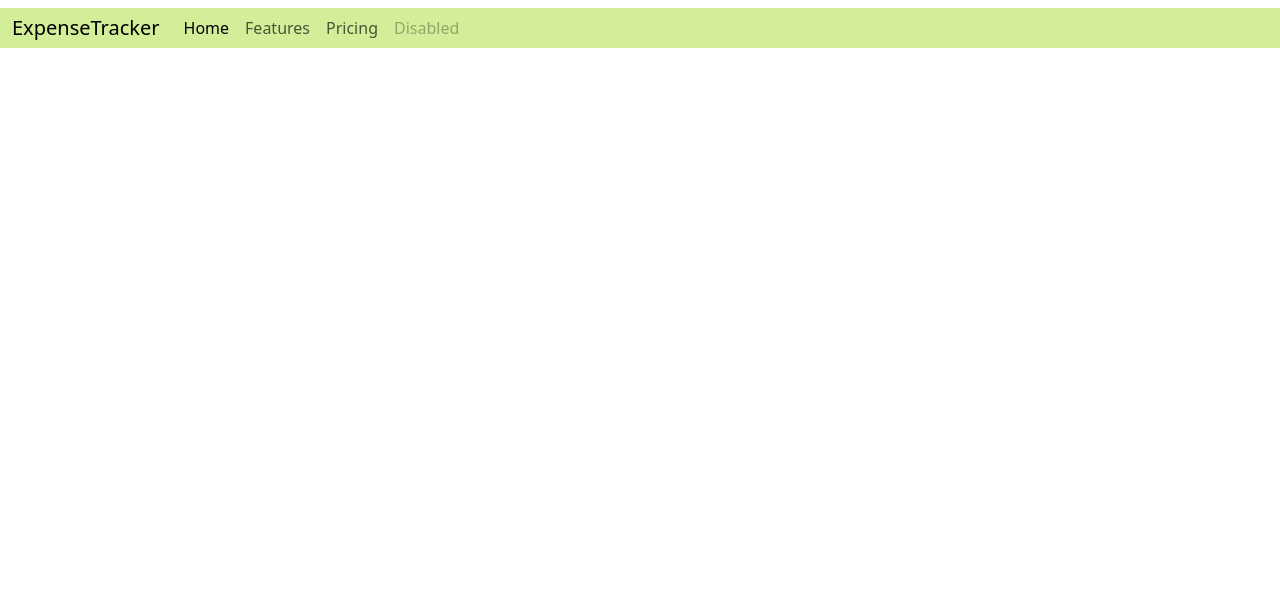
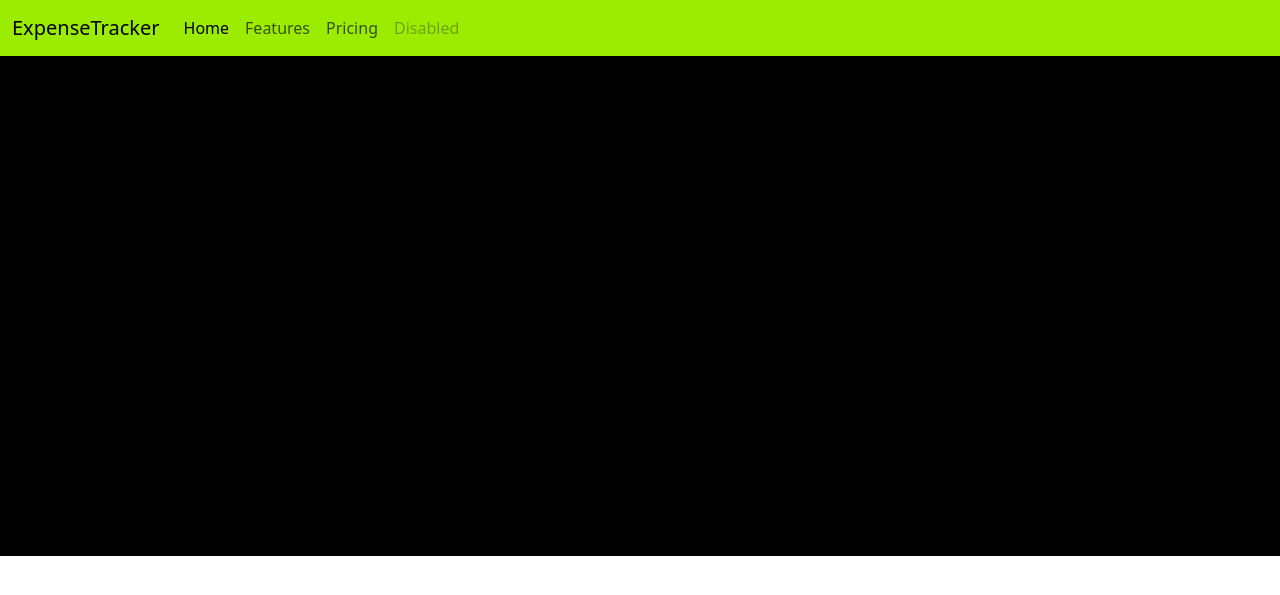
Before and after one commit to Isoo-Pal/Expense-Tracker, a Django app: template ETracker/myapp/templates/myapp/index.html in a window 1280 px wide. Shown: the top 595 px of the page. Run offline with Django 3.2, Linux system fonts and the light colour scheme; the template is opened without the code that fills it, so the values that code supplies are empty.

Commit message:
adding body

```diff
--- a/ETracker/myapp/static/myapp/style.css
+++ /dev/null
@@ -1,3 +0,0 @@
-.mainnav{
-    background-color: #D3EE98;
-}
--- /dev/null
+++ b/ETracker/myapp/static/myapp/style1.css
@@ -0,0 +1,15 @@
+html{
+    margin: 0;
+    padding: 0;
+}
+.maindiv{
+    height: 200px;
+}
+.navdiv{
+    background-color: #9BEC00;
+}
+.bodydiv{
+    height: 500px;
+    width: 100%;
+    background-color: black;
+}
--- a/ETracker/myapp/templates/myapp/index.html
+++ b/ETracker/myapp/templates/myapp/index.html
@@ -6,10 +6,12 @@
     <meta name="viewport" content="width=device-width, initial-scale=1.0">
     <title>Expense Tracker | Where you can track all your spendings and savings</title>
     <link rel="stylesheet" href="https://cdn.jsdelivr.net/npm/bootstrap@5.3.3/dist/css/bootstrap.min.css">
-    <link rel="stylesheet" href="{% static "myapp/style.css" %}">
+    <link rel="stylesheet" href="{% static "myapp/style1.css" %}">
 </head>
 <body>
-    <nav class="navbar navbar-expand-lg ">
+  <div>
+    <div class="navdiv">
+      <nav class="navbar navbar-expand-lg ">
         <div class="container-fluid mainnav">
           <a class="navbar-brand" href="#">ExpenseTracker</a>
           <button class="navbar-toggler" type="button" data-bs-toggle="collapse" data-bs-target="#navbarNav" aria-controls="navbarNav" aria-expanded="false" aria-label="Toggle navigation">
@@ -33,6 +35,11 @@
           </div>
         </div>
       </nav>
+    </div>
+    <div class="bodydiv">
+
+    </div>
+  </div>
 </body>
 <script src="https://cdn.jsdelivr.net/npm/bootstrap@5.3.3/dist/js/bootstrap.bundle.min.js"></script>
 </html>
```
